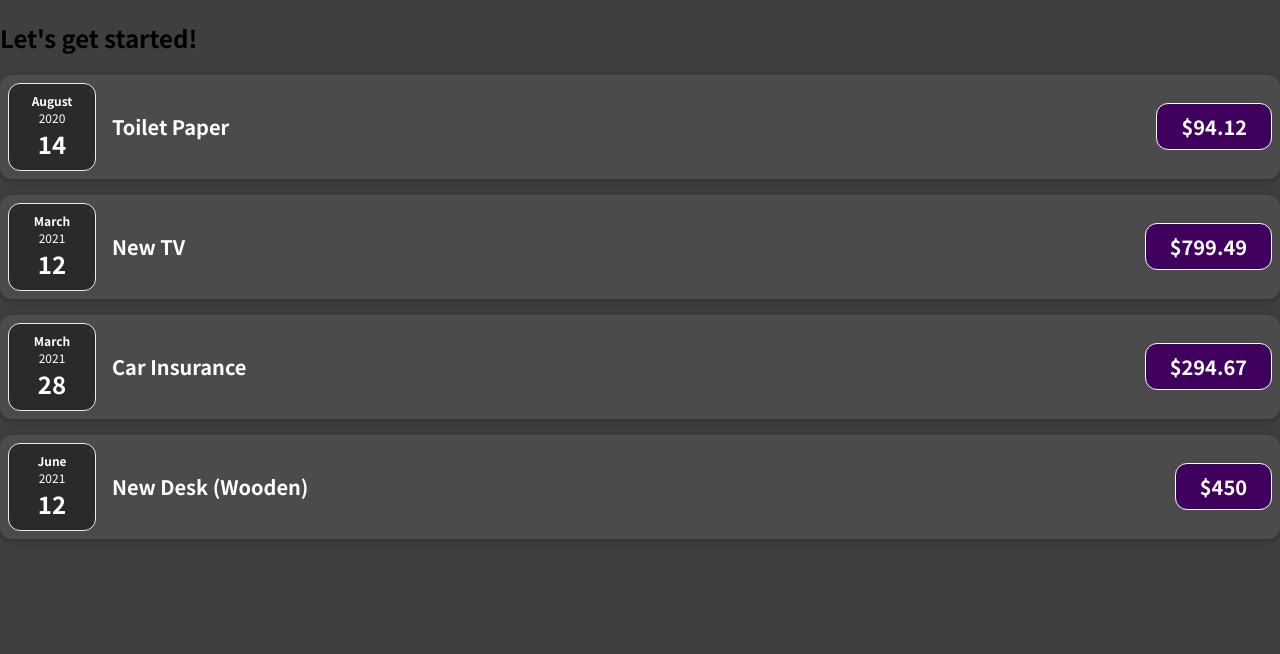
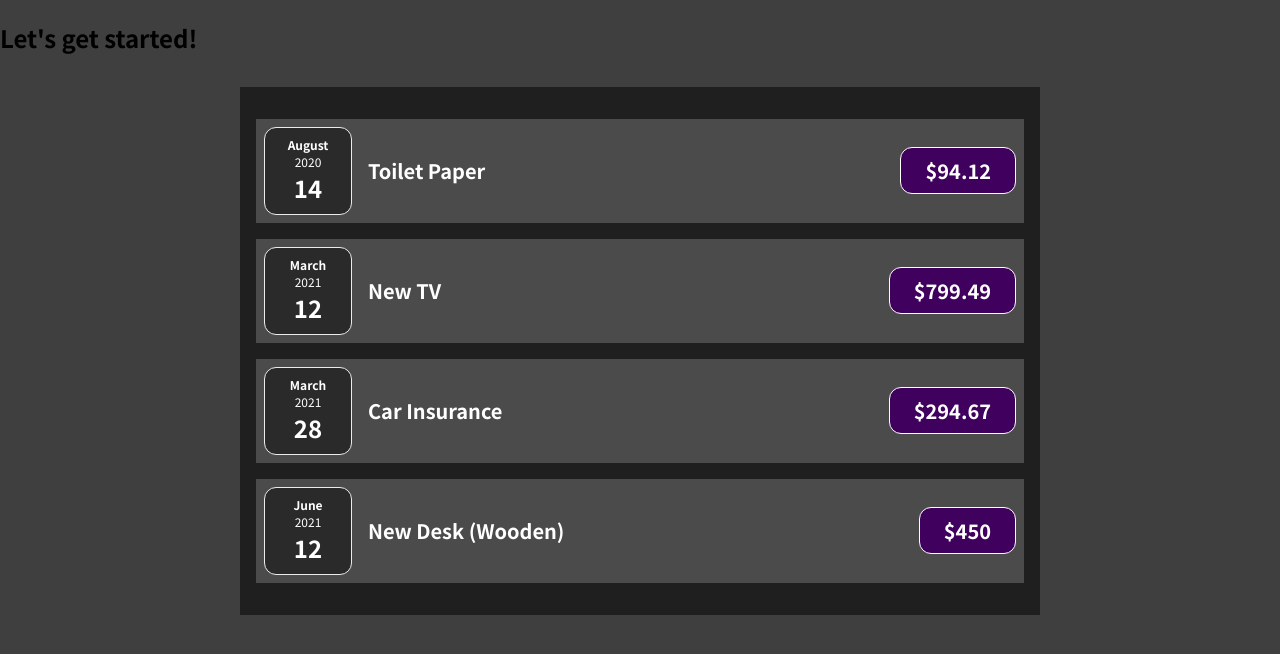
Before and after one commit to rmohanmd/Expense-Tracker, a JavaScript app: page / in a window 1280 px wide. Shown: the top 654 px of the page. Built offline with nearby package versions, Linux system fonts and the light colour scheme.

Commit message:
Refactor App component to simplify and move jsx to Expenses component

```diff
--- a/src/App.js
+++ b/src/App.js
@@ -1,4 +1,4 @@
-import ExpenseItem from "./components/ExpenseItem";
+import Expenses from "./components/Expenses";
 
 function App() {
   const expenses = [
@@ -25,26 +25,7 @@
   return (
     <div>
       <h2>Let's get started!</h2>
-      <ExpenseItem
-        title={expenses[0].title}
-        amount={expenses[0].amount}
-        date={expenses[0].date}
-      />
-      <ExpenseItem
-        title={expenses[1].title}
-        amount={expenses[1].amount}
-        date={expenses[1].date}
-      />
-      <ExpenseItem
-        title={expenses[2].title}
-        amount={expenses[2].amount}
-        date={expenses[2].date}
-      />
-      <ExpenseItem
-        title={expenses[3].title}
-        amount={expenses[3].amount}
-        date={expenses[3].date}
-      />
+      <Expenses expenses={expenses} />
     </div>
   );
 }
--- /dev/null
+++ b/src/components/Card.css
@@ -0,0 +1,4 @@
+.card {
+  border-radius: 12px;
+  box-shadow: 0 1px 8px rgba(0, 0, 0, 0.25);
+}
--- a/src/components/ExpenseItem.css
+++ b/src/components/ExpenseItem.css
@@ -2,10 +2,8 @@
   display: flex;
   justify-content: space-between;
   align-items: center;
-  box-shadow: 0 2px 8px rgba(0, 0, 0, 0.25);
   padding: 0.5rem;
   margin: 1rem 0;
-  border-radius: 12px;
   background-color: #4b4b4b;
 }
 
--- /dev/null
+++ b/src/components/Expenses.css
@@ -0,0 +1,7 @@
+.expenses {
+  padding: 1rem;
+  background-color: rgb(31, 31, 31);
+  margin: 2rem auto;
+  width: 50rem;
+  max-width: 95%;
+}
--- /dev/null
+++ b/src/components/Expenses.js
@@ -0,0 +1,31 @@
+import ExpenseItem from "./ExpenseItem";
+import "./Expenses.css";
+
+function Expenses({ expenses }) {
+  return (
+    <div className="expenses">
+      <ExpenseItem
+        title={expenses[0].title}
+        amount={expenses[0].amount}
+        date={expenses[0].date}
+      />
+      <ExpenseItem
+        title={expenses[1].title}
+        amount={expenses[1].amount}
+        date={expenses[1].date}
+      />
+      <ExpenseItem
+        title={expenses[2].title}
+        amount={expenses[2].amount}
+        date={expenses[2].date}
+      />
+      <ExpenseItem
+        title={expenses[3].title}
+        amount={expenses[3].amount}
+        date={expenses[3].date}
+      />
+    </div>
+  );
+}
+
+export default Expenses;
```
Also changed, not shown: src/components/Card.js (added).
